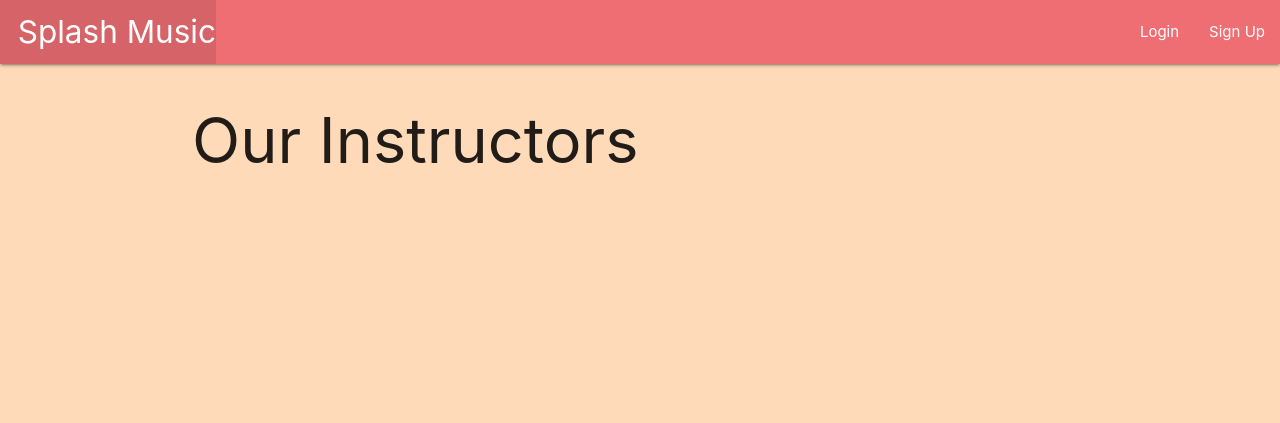
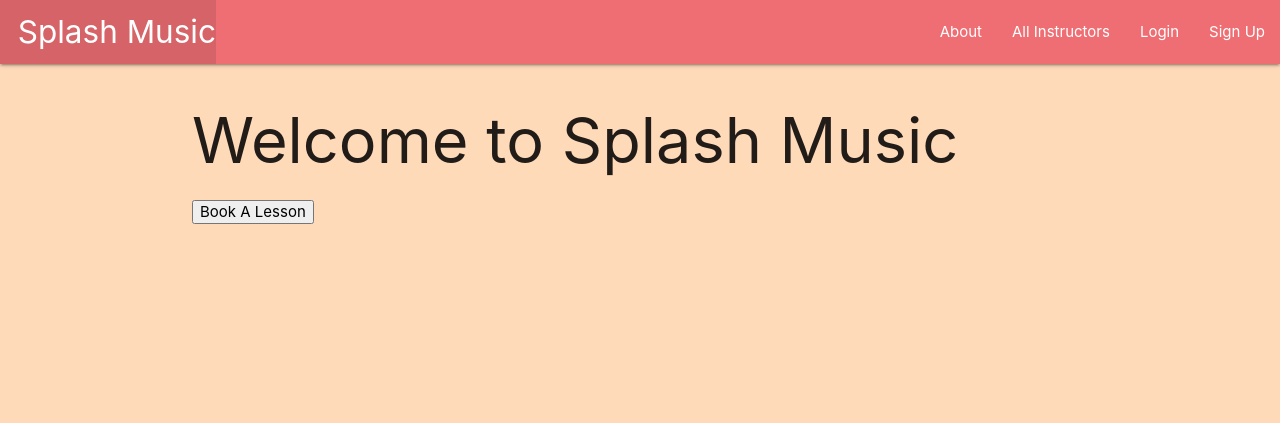
Before and after one commit to BlueCadet-3/splashmusic, a Django app: page / in a window 1280 px wide. Shown: the top 423 px of the page. Run offline with Django 3.2, Linux system fonts and the light colour scheme.

Commit message:
html clean up

```diff
--- a/main_app/templates/base.html
+++ b/main_app/templates/base.html
@@ -20,8 +20,9 @@
                     <li><a href="/" class="left brand-logo">&nbsp;&nbsp;Splash Music</a></li>
                 </ul>
                 <ul class="right">
+                    <li><a href="{% url 'about' %}">About</a></li>
+                    <li><a href="{% url 'index' %}">All Instructors</a></li>
                     {% if user.is_authenticated %}
-                        <li><a href="{% url 'about' %}">About</a></li>
                         <li><a href="{% url 'logout' %} ">Logout</a></li>
                     {% else %}
                         <li><a href="{% url 'login' %} ">Login</a></li>
--- a/main_app/templates/home.html
+++ b/main_app/templates/home.html
@@ -1,6 +1,8 @@
 {% extends 'base.html' %}
 {% block content %}
 
-<h1>Home</h1>
+<h1>Welcome to Splash Music</h1>
+<p></p>
+<a href="accounts/signup/"><button>Book A Lesson</button></a>
 
 {% endblock %}
--- a/main_app/urls.py
+++ b/main_app/urls.py
@@ -2,12 +2,12 @@ from django.urls import path
 from . import views
 
 urlpatterns = [
+  path('', views.home, name='home'),
   path('about/', views.about, name='about'),
-  path('', views.teachers_index, name='index'),
+  path('teachers/', views.teachers_index, name='index'),
   path('accounts/signup/', views.signup, name="signup"),
   path('teachers/<int:profile_id>/', views.profiles_detail, name='detail'),
   path('teachers/<int:profile_id>/add_lesson/', views.add_lesson, name='add_lesson'),
   path('teachers/<int:pk>/update/', views.LessonUpdate.as_view(), name='lessons_update'),
   path('teachers/<int:pk>/delete/', views.LessonDelete.as_view(), name='lessons_delete'),
-
 ]
--- a/main_app/views.py
+++ b/main_app/views.py
@@ -9,6 +9,7 @@ from django.contrib.auth.mixins import LoginRequiredMixin
 
 
 # Create your views here.
+
 def home(request):
   return render(request, 'home.html')
 
@@ -41,6 +42,7 @@ def signup(request):
           bio=bio, user=user
         )
         # This is how we log a user in via code
+        # Teachers index is showing students index
         login(request, user)
         return redirect('index')
       except Exception as err:
@@ -51,6 +53,7 @@ def signup(request):
   # A bad POST or a GET request, so render signup.html with an empty form
   return render(request, 'registration/signup.html', {'error_message': error_message})
 def profiles_detail(request, profile_id):
+  # We need to make student detail
   teacher = Profile.objects.get(id=profile_id)
   lesson_form = LessonForm()
   return render(request, 'teachers/detail.html', {
--- a/splashmusic/settings.py
+++ b/splashmusic/settings.py
@@ -124,6 +124,6 @@ USE_TZ = True
 
 STATIC_URL = '/static/'
 
-LOGIN_REDIRECT_URL = '/about/'
+LOGIN_REDIRECT_URL = '/'
 
 LOGOUT_REDIRECT_URL = '/'
```
